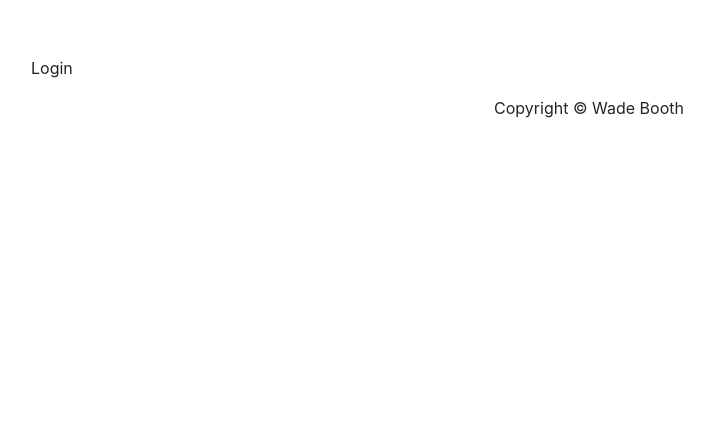
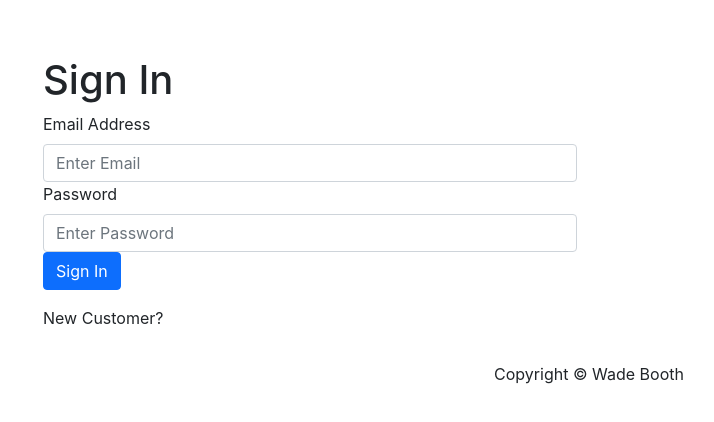
Before and after one commit to wadebooth/frontend-ecommerce, a React (Create React App) app: page /login in a window 1280 px wide. Shown: the top 422 px of the page, without its empty margins (51-765 px from the left). Built offline with nearby package versions, Linux system fonts and the light colour scheme; the HTML template or start-up script is replaced by a standard one.

Commit message:
added login styling

```diff
--- /dev/null
+++ b/src/components/FormContainer.js
@@ -0,0 +1,16 @@
+import React from 'react'
+import { Container, Row, Col } from 'react-bootstrap'
+
+const FormContainer = ({ children }) => {
+  return (
+    <Container>
+      <Row className='justify-content-mid-center'>
+        <Col xs={12} md={6}>
+          {children}
+        </Col>
+      </Row>
+    </Container>
+  )
+}
+
+export default FormContainer
--- a/src/screens/LoginScreen.js
+++ b/src/screens/LoginScreen.js
@@ -1,7 +1,58 @@
-import React from 'react'
+import React, { useState, useEffect } from 'react'
+import { Link } from 'react-router-dom'
+import { Form, Button, Row, Col } from 'react-bootstrap'
+import FormContainer from '../components/FormContainer'
 
-const LoginScreen = () => {
-  return <div>Login</div>
+const LoginScreen = ({ location }) => {
+  const [email, setEmail] = useState('')
+  const [password, setPassword] = useState('')
+
+  //   const redirect = location.search ? location.search.split('=')[1] : '/'
+
+  const sumbitHandler = (e) => {
+    e.preventDefault()
+    // DISPATCH LOGIN
+  }
+
+  return (
+    <FormContainer>
+      <h1>Sign In</h1>
+      <Form onSubmit={sumbitHandler}>
+        <Form.Group controlId='email'>
+          <Form.Label>Email Address</Form.Label>
+          <Form.Control
+            type='email'
+            placeholder='Enter Email'
+            value={email}
+            onChange={(e) => setEmail(e.target.value)}
+          ></Form.Control>
+
+          <Form.Group controlId='password'>
+            <Form.Label>Password</Form.Label>
+            <Form.Control
+              type='password'
+              placeholder='Enter Password'
+              value={password}
+              onChange={(e) => setPassword(e.target.value)}
+            ></Form.Control>
+          </Form.Group>
+        </Form.Group>
+
+        <Button type='Submit' variant='primary'>
+          Sign In
+        </Button>
+      </Form>
+
+      <Row className='py-3'>
+        <Col>
+          New Customer?{' '}
+          {/* <Link to={redirect ? `/register?redirect=${redirect}` : '/register'}>
+            Register
+          </Link> */}
+        </Col>
+      </Row>
+    </FormContainer>
+  )
 }
 
 export default LoginScreen
```
